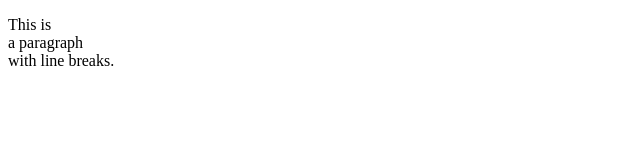
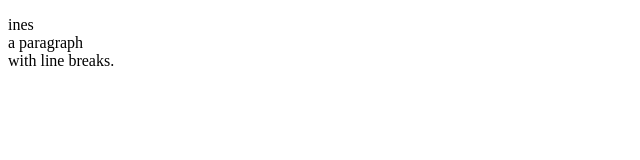
Before and after one commit to inesghozzia/first, a plain HTML site: page index.html in a window 1280 px wide. Shown: the full height of the page, 0-640 px from the left. Drawn offline with Linux system fonts and the light colour scheme.

Commit message:
changement dans index

```diff
--- a/index.html
+++ b/index.html
@@ -2,7 +2,7 @@
 <html>
 <body>
 
-<p>This is<br>a paragraph<br>with line breaks.</p>
+<p>ines<br>a paragraph<br>with line breaks.</p>
 
 </body>
 </html>
```
